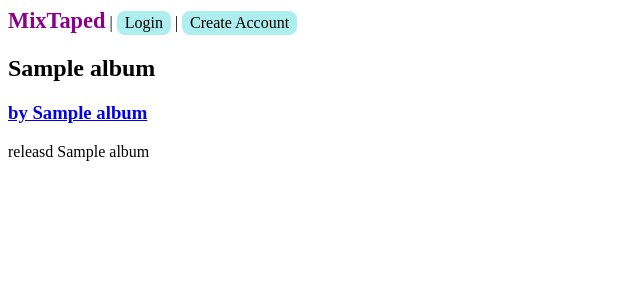
After one commit to AshleyDeo/MixTaped, a Flask app: page /album/1 in a window 1280 px wide. The commit adds this page. Shown: the top 300 px of the page, without its empty margins (0-640 px from the left). Run offline with Flask 3, Linux system fonts and the light colour scheme; a database or web service that is not in the repository returns one stand-in record (values such as "Sample title"); some libraries are stand-ins or nearby versions.

Commit message:
Album page links

```diff
--- a/app.py
+++ b/app.py
@@ -11,26 +11,14 @@ from werkzeug.utils import secure_filename
 
 ### SQL - CREATE TABLE
 CREATE_TABLE_USERS = '''CREATE TABLE IF NOT EXISTS users (user_id SERIAL PRIMARY KEY, username VARCHAR(25) NOT NULL UNIQUE, password VARCHAR(30) NOT NULL, email VARCHAR(100) NOT NULL);'''
-
 CREATE_TABLE_ARTISTS = '''CREATE TABLE IF NOT EXISTS artists (artist_id SERIAL PRIMARY KEY, name VARCHAR(50) NOT NULL, description TEXT);'''
-
-CREATE_TABLE_ALBUMS = '''CREATE TABLE IF NOT EXISTS albums (album_id SERIAL PRIMARY KEY, album_title VARCHAR(25) NOT NULL, released varchar(6) DEFAULT "2026", UNIQUE (album_id, album_title));'''
-
-CREATE_TABLE_SONGS = '''CREATE TABLE IF NOT EXISTS songs (song_id SERIAL, song_title VARCHAR(25) NOT NULL, album_id integer REFERENCES albums on delete cascade, length integer  DEFAULT 0 NOT NULL, track_number integer DEFAULT 0 NOT NULL, fileType VARCHAR(10), PRIMARY KEY (song_id, song_title, album_id));'''
-
+CREATE_TABLE_ALBUMS = '''CREATE TABLE IF NOT EXISTS albums (album_id SERIAL PRIMARY KEY, album_title VARCHAR(50) NOT NULL, artist_id integer REFERENCES artists on delete cascade, released date NOT NULL DEFAULT now(), UNIQUE (album_id, album_title));'''
+CREATE_TABLE_SONGS = '''CREATE TABLE IF NOT EXISTS songs (song_id SERIAL, song_title VARCHAR(50) NOT NULL, album_id integer REFERENCES albums on delete cascade, length integer  DEFAULT 0 NOT NULL, track_number integer DEFAULT 0 NOT NULL, PRIMARY KEY (song_id, song_title, album_id));'''
 CREATE_TABLE_GENRES = '''CREATE TABLE IF NOT EXISTS genres (genre_id SERIAL PRIMARY KEY, genre VARCHAR(25) NOT NULL UNIQUE);'''
-
-CREATE_TABLE_PLAYLISTS = '''CREATE TABLE IF NOT EXISTS genres (playlist_id SERIAL PRIMARY KEY, user_id integer REFERENCES users on delete cascade, playlist_name VARCHAR(25) NOT NULL UNIQUE);'''
-
-CREATE_TABLE_FILES = '''CREATE TABLE IF NOT EXISTS files (id SERIAL PRIMARY KEY, filename VARCHAR(255), file_url TEXT
-);'''
-
-### SQL - INSERT
-INSERT_USER = '''INSERT INTO users (username, password, email) VALUES (%s, %s, %s) RETURNING *;'''
-INSERT_GENRE = '''INSERT INTO genres (genre) VALUES (%s) RETURNING *;'''
-INSERT_ARTIST = '''INSERT INTO artists (name) VALUES (%s) RETURNING *;'''
-INSERT_ALBUM = '''INSERT INTO albums (album_title, released) VALUES (%s,%s) RETURNING *;'''
-INSERT_SONG = '''INSERT INTO songs (song_title, length, track_number, album_id) VALUES (%s,%s,%s,%s) RETURNING *;'''
+CREATE_TABLE_PLAYLISTS = '''CREATE TABLE IF NOT EXISTS playlists (playlist_id SERIAL PRIMARY KEY, user_id integer REFERENCES users on delete cascade, playlist_name VARCHAR(50) NOT NULL UNIQUE);'''
+CREATE_ALBUM_REVIEWS = '''CREATE TABLE IF NOT EXISTS album_reviews (id SERIAL PRIMARY KEY, user_id integer REFERENCES users on delete cascade, album_id integer REFERENCES albums on delete cascade, review TEXT);'''
+CREATE_SONG_REVIEWS = '''CREATE TABLE IF NOT EXISTS song_reviews (song_review_id SERIAL PRIMARY KEY, user_id integer REFERENCES users on delete cascade, song_id integer REFERENCES songs on delete cascade, review TEXT);'''
+CREATE_TABLE_FILES = '''CREATE TABLE IF NOT EXISTS files (id SERIAL PRIMARY KEY, filename VARCHAR(10), file_url TEXT);'''
 
 ### SQL - SELECT
 SELECT_USERS = '''SELECT * FROM users;'''
@@ -38,13 +26,28 @@ SELECT_ARTISTS = '''SELECT * FROM artists;'''
 SELECT_ALBUMS = '''SELECT * FROM albums;'''
 SELECT_SONGS = '''SELECT * FROM songs;'''
 SELECT_GENRES = '''SELECT * FROM genres;'''
+SELECT_SONG_REVIEWS = '''SELECT * FROM song_reviews WHERE song_id=%s;'''
+SELECT_ALBUM_REVIEWS = '''SELECT * FROM album_reviews WHERE album_id=%s;'''
 
 ### SELECT WHERE
 SELECT_USER_LOGIN = '''SELECT * FROM users WHERE email = %s AND password = %s;'''
 SELECT_GENRE = '''SELECT * FROM genres WHERE genre = %s;'''
 SELECT_ARTIST = '''SELECT * FROM artists WHERE name=%s;'''
-SELECT_ALBUM = '''SELECT * FROM albums WHERE album_title=%s AND released=%s;'''
-SELECT_SONG = '''SELECT * FROM songs WHERE song_title=%s AND album_id=%s '''
+SELECT_ALBUM = '''SELECT * FROM albums WHERE album_title=%s AND artist_id=%s AND released=%s;'''
+SELECT_SONG = '''SELECT * FROM songs WHERE song_title=%s AND album_id=%s;'''
+SELECT_SONG_BY_ID = '''SELECT * FROM songs JOIN albums ON songs.album_id=albums.album_id JOIN artists ON albums.artist_id=artists.artist_id  WHERE song_id=%s;'''
+SELECT_REVIEWS_BY_SONGID = '''SELECT * FROM song_reviews WHERE song_id=%s;'''
+SELECT_ALBUM_BY_ID = '''SELECT * FROM albums JOIN artists ON albums.artist_id=artists.artist_id  WHERE album_id=%s;'''
+SELECT_REVIEWS_BY_ALBUMID = '''SELECT * FROM album_reviews WHERE album_id=%s;'''
+
+### SQL - INSERT
+INSERT_USER = '''INSERT INTO users (username, password, email) VALUES (%s, %s, %s) RETURNING *;'''
+INSERT_GENRE = '''INSERT INTO genres (genre) VALUES (%s) RETURNING *;'''
+INSERT_ARTIST = '''INSERT INTO artists (name) VALUES (%s) RETURNING *;'''
+INSERT_ALBUM = '''INSERT INTO albums (album_title, artist_id, released) VALUES (%s,%s,%s) RETURNING *;'''
+INSERT_SONG = '''INSERT INTO songs (song_title, length, track_number, album_id) VALUES (%s,%s,%s,%s) RETURNING *;'''
+INSERT_SONG_REVIEW = '''INSERT INTO song_reviews (song_id, user_id, rating, review) VALUES (%s,%s,%s,%s) RETURNING *;'''
+INSERT_ALBUM_REVIEW = '''INSERT INTO album_reviews (album_id, user_id, rating, review) VALUES (%s,%s,%s,%s) RETURNING *;'''
 
 load_dotenv()
 
@@ -56,7 +59,7 @@ app.config['UPLOAD_AUDIO_PATH'] = 'uploads/music'
 
 connection = psycopg2.connect(database=os.environ.get("DB_NAME"), user=os.environ.get("DB_USER"), password=os.environ.get("DB_PASSWORD"), host=os.environ.get("DB_HOST"), port=os.environ.get("DB_PORT"))
 
-def parseAudioData(file):
+def parseAudioData(file, file_ext):
 	data = TinyTag.get(file)
 	print(data.artist)
 	print(data.other.get('artist'))
@@ -95,10 +98,12 @@ def parseAudioData(file):
 							cursor.execute(INSERT_ARTIST, (a,))
 							artist = cursor.fetchone()
 						artist_ids.append(artist[0])
-			cursor.execute(SELECT_ALBUM, (data.album, dt.datetime.strptime(data.year, '%Y-%m-%d').date()))
+
+			release_date = dt.datetime.strptime(data.year, '%Y-%m-%d').date()
+			cursor.execute(SELECT_ALBUM, (data.album, artist[0], release_date))
 			album = cursor.fetchone()
 			if album is None:
-				cursor.execute(INSERT_ALBUM, (data.album, dt.datetime.strptime(data.year, '%Y-%m-%d').date()))
+				cursor.execute(INSERT_ALBUM, (data.album, artist[0], release_date))
 				album = cursor.fetchone()
 
 			print(type(album[0]))
@@ -114,12 +119,16 @@ def parseAudioData(file):
 def index():
 	with connection:
 		with connection.cursor() as cursor:
-			cursor.execute(CREATE_TABLE_FILES)
 			cursor.execute(CREATE_TABLE_USERS)
+			cursor.execute(CREATE_TABLE_GENRES)
 			cursor.execute(CREATE_TABLE_ARTISTS)
 			cursor.execute(CREATE_TABLE_ALBUMS)
 			cursor.execute(CREATE_TABLE_SONGS)
-			cursor.execute(CREATE_TABLE_GENRES)
+			cursor.execute(CREATE_TABLE_PLAYLISTS)
+			cursor.execute(CREATE_ALBUM_REVIEWS)
+			#cursor.execute(CREATE_SONG_REVIEWS)
+			#cursor.execute(CREATE_TABLE_FILES)
+			print("Tables created!!")
 			cursor.execute(SELECT_USERS)
 			data_1 = cursor.fetchall()
 			cursor.execute(SELECT_ARTISTS)
@@ -197,10 +206,33 @@ def upload():
 				abort(400)
 			filepath = os.path.join(app.config['UPLOAD_AUDIO_PATH'], filename)
 			file.save(filepath)
-			parseAudioData(filepath)
+			parseAudioData(filepath, file_ext)
 			flash(f'Upload successful: {filename}')
 		return redirect(url_for('upload'))
 	return render_template('upload.html', form=form)
 
+@app.route('/song/<id>', methods=['GET', 'POST'])
+def songInfo(id = None):
+	with connection:
+		with connection.cursor() as cursor:
+			cursor.execute(SELECT_SONG_BY_ID, (id,))
+			song = cursor.fetchone()
+			cursor.execute(SELECT_REVIEWS_BY_SONGID, (id,))
+			reviews = cursor.fetchall()
+			return render_template('song_review.html', id=id, song=song, reviews=reviews)
+	return redirect(url_for('index'))
+
+@app.route('/album/<id>', methods=['GET', 'POST'])
+def albumInfo(id = None):
+	with connection:
+		with connection.cursor() as cursor:
+			cursor.execute(SELECT_ALBUM_BY_ID, (id,))
+			album = cursor.fetchone()
+			print(album)
+			cursor.execute(SELECT_REVIEWS_BY_ALBUMID, (id,))
+			reviews = cursor.fetchall()
+			return render_template('album_review.html', id=id, album=album, reviews=reviews)
+	return redirect(url_for('index'))
+
 if __name__ == '__main__':
 	app.run(debug=True)
--- a/forms.py
+++ b/forms.py
@@ -18,3 +18,7 @@ class LoginForm(FlaskForm):
 class AudioForm(FlaskForm):
 	song = FileField('Audio File')
 	submit = SubmitField('Submit')
+
+class ReviewForm(FlaskForm):
+	review = StringField('Comment', validators=[DataRequired()])
+	submit = SubmitField('Submit')
--- a/funcs.py
+++ /dev/null
@@ -1,3 +0,0 @@
-from tinytag import TinyTag
-
-def audio_data(file):
--- /dev/null
+++ b/templates/album_review.html
@@ -0,0 +1,7 @@
+{% extends 'layout.html' %}
+
+{% block content %}
+<h2>{{album[1]}}</h2>
+<h3><a href="/artist/{{album[5]}}">by {{album[5]}}</a></h3>
+<div>releasd {{album[3]}}</div>
+{%endblock%}
--- a/templates/dashboard.html
+++ b/templates/dashboard.html
@@ -4,6 +4,10 @@
 <h1>Dashboard</h1>
 <h3>Welcome {{session['username']}}</h3>
 <a href="/upload">Upload</a>
+
+<h2>Playlists</h2>
+
+
 {% endblock %}
 
 {% block upload %} {% endblock %}
--- a/templates/index.html
+++ b/templates/index.html
@@ -56,7 +56,7 @@
 	<tbody>
 		{% for row in tables[2] %}
 		<tr>
-			<td>{{ row[0] }}</td>
+			<td><a href="/album/{{ row[0] }}">{{ row[0] }}</a></td>
 			<td>{{ row[1] }}</td>
 			<td>{{ row[2] }}</td>
 		</tr>
@@ -78,7 +78,7 @@
 	<tbody>
 		{% for row in tables[3] %}
 		<tr>
-			<td>{{ row[0] }}</td>
+			<td><a href="/song/{{ row[0] }}">{{ row[0] }}</a></td>
 			<td>{{ row[1] }}</td>
 			<td>{{ row[2] }}</td>
 			<td>{{ row[3] }}</td>
```
Also changed, not shown: requirements.txt (+4 -10 lines), templates/song_review.html (added, +8 -0 lines), README.md (added).
